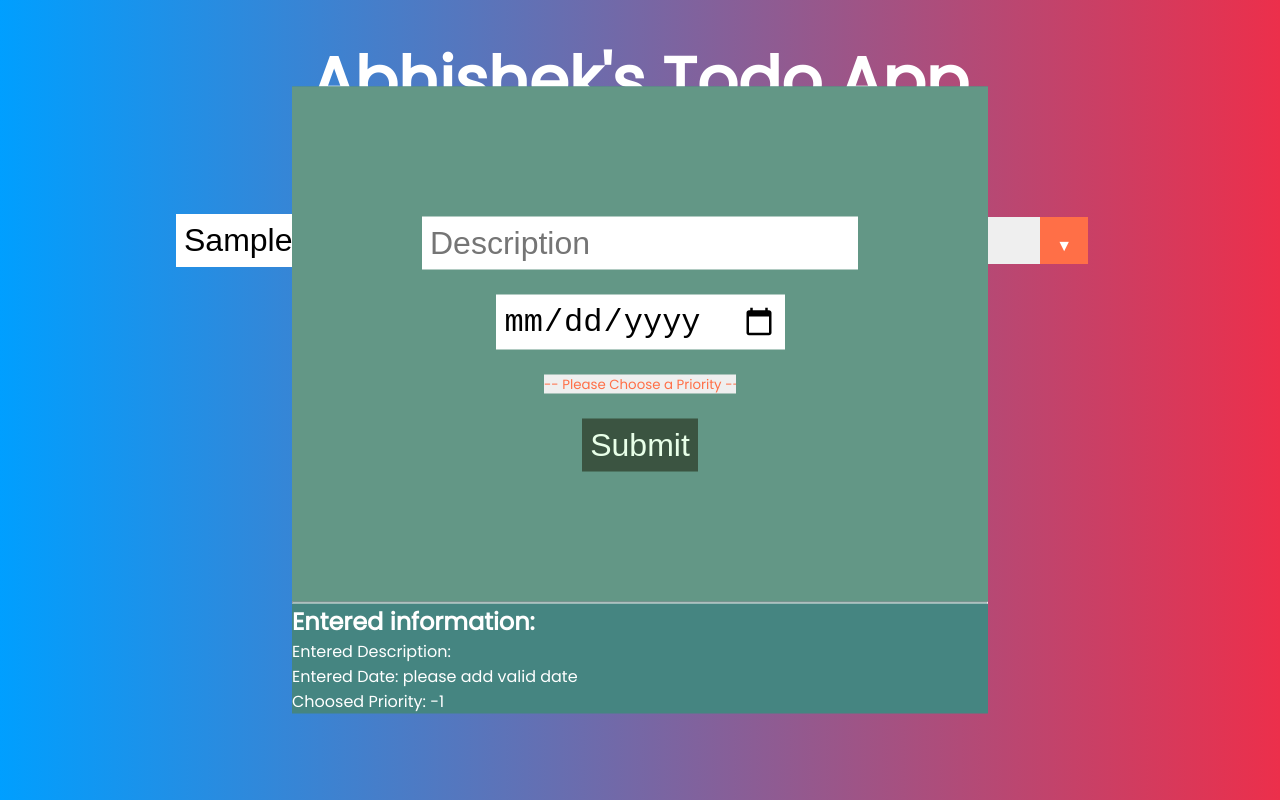
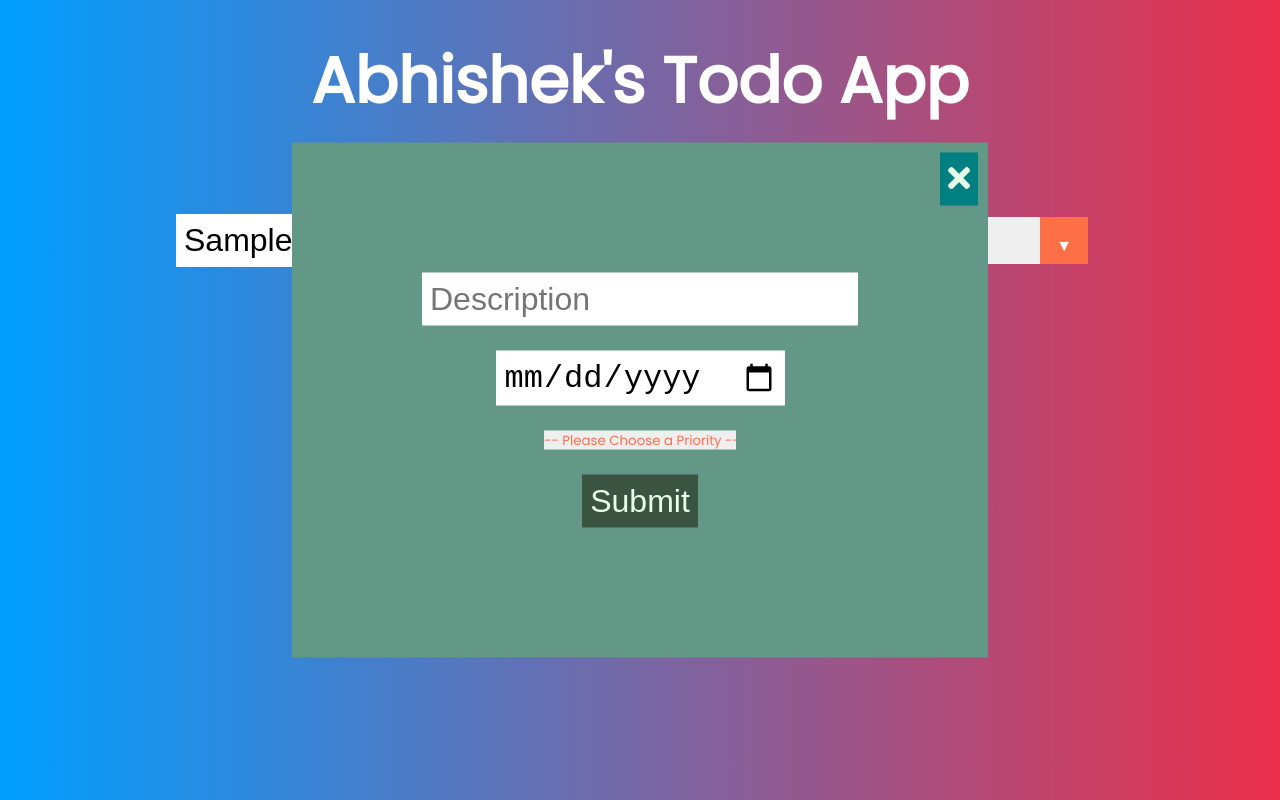
Before and after one commit to abhishek-dpai/new-todo, a React (Create React App) app: page / in a window 1280 px wide. Both pictures are taken after typing "Sample" into the empty fields and a click on the button 634 px from the left and 240 px from the top of the page. Built offline with nearby package versions, Linux system fonts and the light colour scheme.

Commit message:
added close button in PopUpForm also

```diff
--- a/src/App.js
+++ b/src/App.js
@@ -29,8 +29,8 @@ function App() {
 }
 
 export default App;
-// hide date entry bydefault
-// close buttons( X ) for forms
+// hide date entry bydefault     DONE
+// close buttons( X ) for forms    DONE
 // *** 1 fix asc order not working at begining
 
 // *** 2 write 20m test cases, jest and enzyme 3 to 4 hours after 2 start this one
--- a/src/components/PopUpForm.js
+++ b/src/components/PopUpForm.js
@@ -73,16 +73,10 @@ function PopUpForm(props) {
 
         <br />
         <button onClick={handleSubmit}>Submit</button>
+        <button className="details-form-close-button">
+          <i class="fa fa-times" aria-hidden="true"></i>
+        </button>
       </form>
-      <hr />
-      <h2>Entered information:</h2>
-      <p>Entered Description: {description}</p>
-      <p>
-        {/* Entered Date: {(date && date.toDateString()) || "please add valid date"} */}
-        Entered Date: {date || "please add valid date"}
-      </p>
-      <p>Choosed Priority: {priority}</p>
-      {/* <p>Details: {details}</p> */}
     </main>
   );
 }
```
